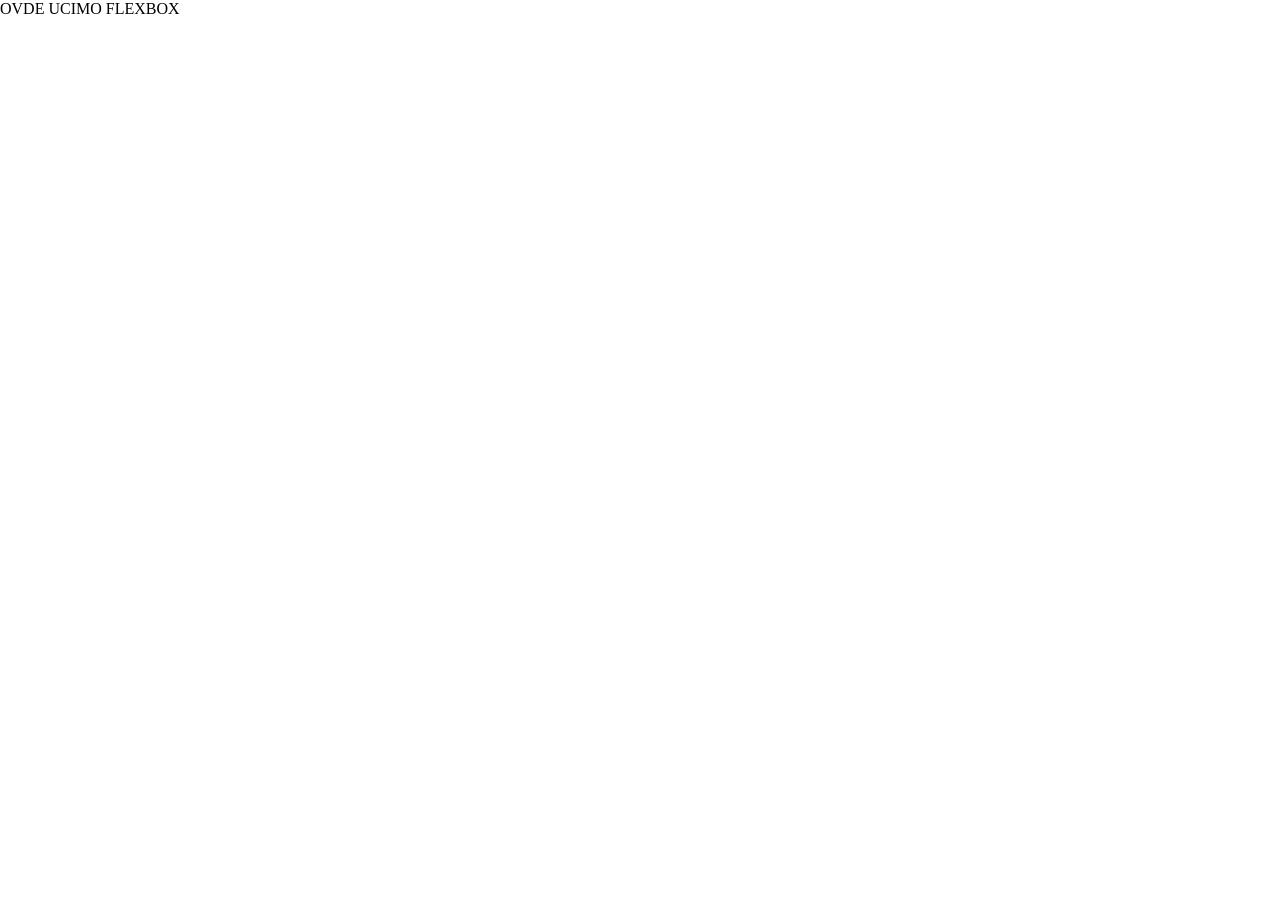
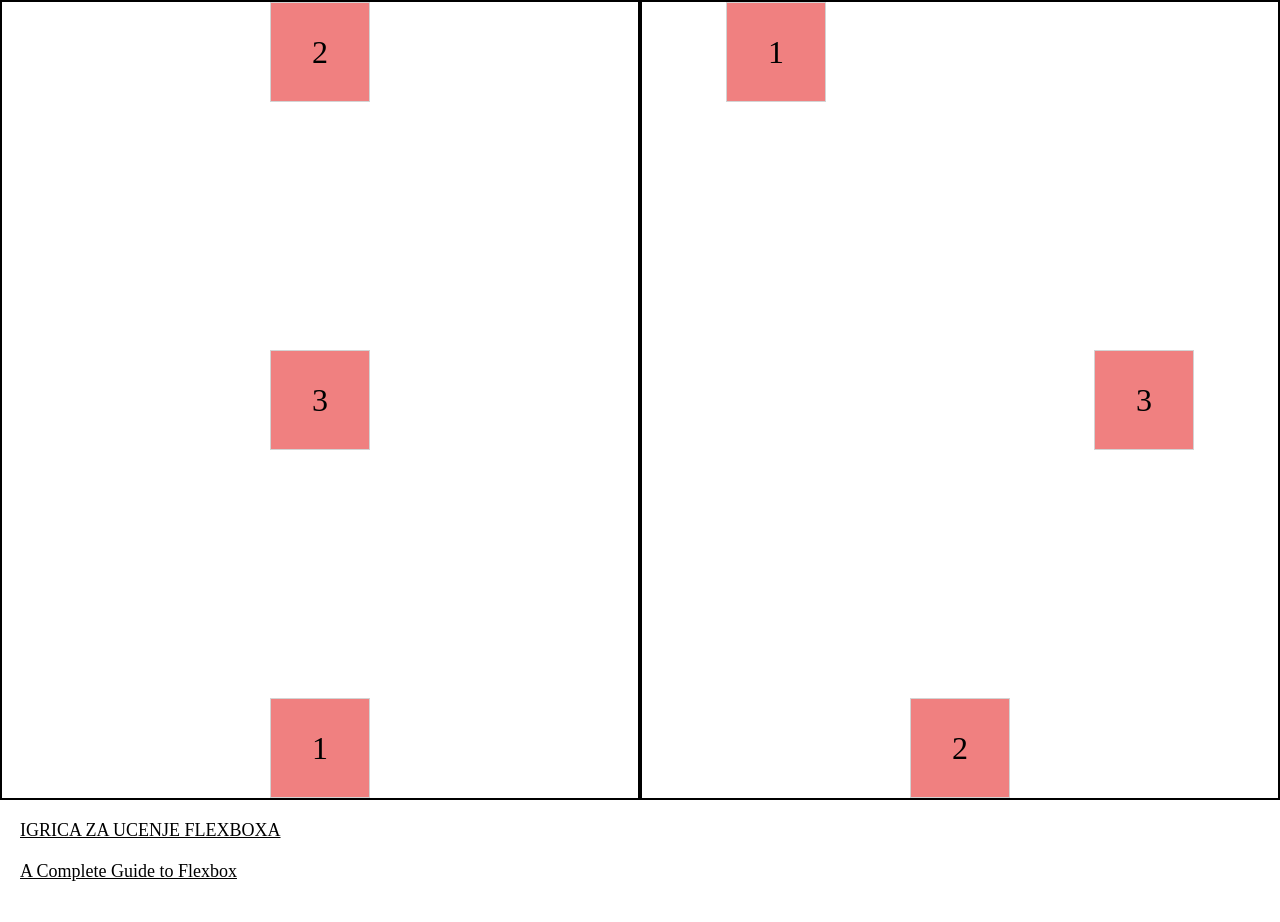
Before and after one commit to martinatrajkovic94/domaci-zadaci, a plain HTML site: page flexbox/flexbox.html in a window 1280 px wide. Before the commit the page ends 800 px from the top, so only its background shows below. Drawn offline with Linux system fonts and the light colour scheme.

Commit message:
Update flexbox.html

```diff
--- a/flexbox/flexbox.html
+++ b/flexbox/flexbox.html
@@ -1,5 +1,6 @@
 <!DOCTYPE html>
 <html lang="en">
+
 <head>
     <meta charset="UTF-8">
     <meta http-equiv="X-UA-Compatible" content="IE=edge">
@@ -7,7 +8,38 @@
     <title>Flexbox</title>
     <link rel="stylesheet" href="flexbox.css">
 </head>
+
 <body>
-   OVDE UCIMO FLEXBOX
+    <div class="wrapper">
+        <div class="column">
+            <div>
+                <p>1</p>
+            </div>
+            <div>
+                <p>2</p>
+            </div>
+            <div>
+                <p>3</p>
+            </div>
+
+        </div>
+        <div class="row">
+            <div>
+                <p>1</p>
+            </div>
+            <div>
+                <p>2</p>
+            </div>
+            <div>
+                <p>3</p>
+            </div>
+        </div>
+    </div>
+
+    <div class="additional-info">
+        <a target="_blank" href="https://flexboxfroggy.com/">IGRICA ZA UCENJE FLEXBOXA</a>
+        <a target="_blank" href="https://css-tricks.com/snippets/css/a-guide-to-flexbox/">A Complete Guide to Flexbox</a>
+    </div>
 </body>
+
 </html>
```
